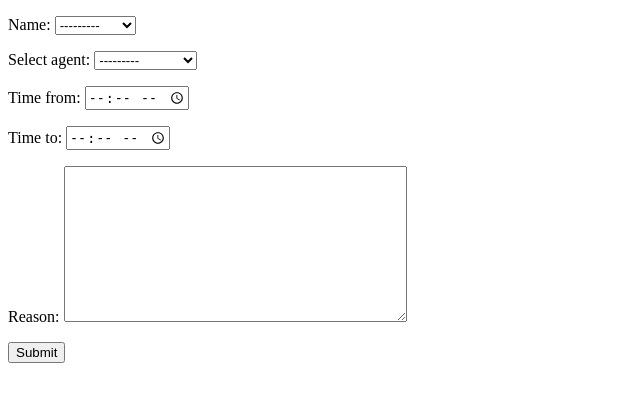
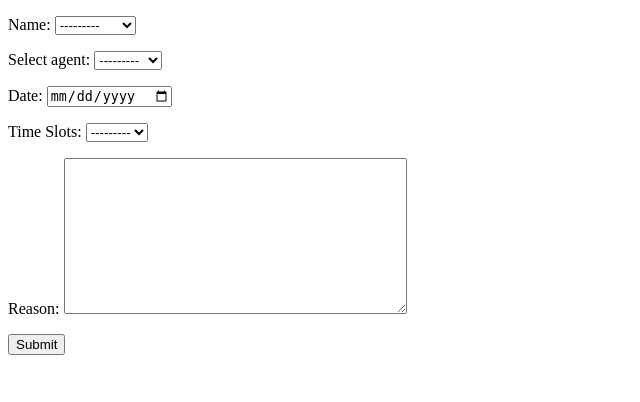
Before and after one commit to AI-ApeX-DeV/Infosys_Online_Insurance_Project, a Django app: page /appointment/ in a window 1280 px wide. Shown: the top 402 px of the page, without its empty margins (0-640 px from the left). Run offline with Django 5.2, Linux system fonts and the light colour scheme; data comes from the database, SQL or seed files in the repository.

Commit message:
added confict resolution

```diff
--- a/team2/online_insurance/forms.py
+++ b/team2/online_insurance/forms.py
@@ -1,6 +1,21 @@
 from django import forms
 from django.contrib.auth.models import User
 from .models import AgentAvailability,Appointment,Policy
+from pymongo import MongoClient
+from pymongo.server_api import ServerApi
+from django.http import HttpResponseRedirect
+from django.urls import reverse
+from datetime import datetime
+from django.contrib import messages
+
+
+
+uri = "mongodb+srv://syed:BMmkQtHjyzPLRyYE@cluster0.yb37t1h.mongodb.net/?retryWrites=true&w=majority&appName=Cluster0"
+# Create a new client and connect to the server
+client = MongoClient(uri, server_api=ServerApi('1'))
+client = MongoClient(uri)
+db = client['infosys']
+agent_availability_collection = db['agent_availability']
 
 
 class CustomRegistrationForm(forms.Form):
@@ -38,16 +53,72 @@ class AgentRequest(forms.ModelForm):
             'end_time': forms.DateTimeInput(attrs={'type': 'datetime-local', 'class': 'form-control', 'required': True}),
             'latitude': forms.NumberInput(attrs={'class': 'form-control', 'required': True}),
             'longitude': forms.NumberInput(attrs={'class': 'form-control', 'required': True}),
+            'time_slots': forms.CheckboxSelectMultiple,
         }
+
+
+def check_time_slot(agent_name, time_slot, date):
+    # Query the AgentAvailability model using mongodb
+
+    print("inside fucntion")
+    # Query the AgentAvailability collection for the specific agent and date
+    query = {'agent': agent_name, 'day': date}
+    agent_availability = agent_availability_collection.find_one(query)
+    print(agent_availability)
+    # If agent_availability is None, the agent is not available at all
+    if not agent_availability:
+        return 1
+
+    # Extract the time slots for the agent
+    agent_time_slots = agent_availability['free_slots']
+    agent_date=agent_availability['day']
+    print(agent_date)
+    print(agent_time_slots)
+    # if time slot in free slot then remove it from free and add it to booked slot
+
+    if time_slot in agent_time_slots:
+        agent_availability_collection.update_one(
+            {'agent': agent_name, 'day': date},
+            {'$pull': {'free_slots': time_slot}, '$push': {'booked_slots': time_slot}}
+        )
+        return 2
+    else:
+        return 3
+
 
 class SetAppointment(forms.ModelForm):
     class Meta:
         model = Appointment
+        widgets = {
+            'date': forms.DateInput(attrs={'type': 'date'}),
+        }
         fields = '__all__'
-        widgets = {
-                'time_from': forms.TimeInput(attrs={'type': 'time'}),
-                'time_to': forms.TimeInput(attrs={'type': 'time'}),
-            }
+
+    def clean(self):
+        cleaned_data = super().clean()
+        select_agent = cleaned_data.get('select_agent')
+        time_slots = cleaned_data.get('time_slots')
+        date = cleaned_data.get('date')
+        print(select_agent)
+        print(time_slots)
+        print('hellos')
+        print(date)
+        #print type of date
+        print(type(date))
+        date_str = date.strftime('%d-%m-%Y')
+        print(date_str)
+        print(type(date_str))
+        # Check if the selected time slot is already booked for the agent
+        is_booked = check_time_slot(select_agent.agent, time_slots, date_str)  # Pass the agent's name
+        if is_booked==3:
+
+            messages.error(request, f"The time slot {time_slots} is already booked for agent {select_agent.agent} or not available")
+
+        elif is_booked==1:
+            raise ValueError(f"Agent {select_agent.agent} is not available on {date_str}.")
+        else:
+            pass
+
 
 class NewPolicy(forms.ModelForm):
     class Meta:
--- a/team2/online_insurance/models.py
+++ b/team2/online_insurance/models.py
@@ -1,5 +1,42 @@
 from django.db import models
 from django.contrib.auth.models import User
+from pymongo import MongoClient
+from pymongo.server_api import ServerApi
+from datetime import timedelta
+
+uri = "mongodb+srv://syed:BMmkQtHjyzPLRyYE@cluster0.yb37t1h.mongodb.net/?retryWrites=true&w=majority&appName=Cluster0"
+# Create a new client and connect to the server
+client = MongoClient(uri, server_api=ServerApi('1'))
+client = MongoClient(uri)
+db = client['infosys']
+agent_availability_collection = db['agent_availability']
+
+
+TIME_SLOT_CHOICES = [
+    ('1-2', '1-2'),
+    ('2-3', '2-3'),
+    ('3-4', '3-4'),
+    ('4-5', '4-5'),
+    ('5-6', '5-6'),
+    ('6-7', '6-7'),
+    ('7-8', '7-8'),
+    ('8-9', '8-9'),
+    ('9-10', '9-10'),
+    ('10-11', '10-11'),
+    ('11-12', '11-12'),
+    ('12-13', '12-13'),
+    ('13-14', '13-14'),
+    ('14-15', '14-15'),
+    ('15-16', '15-16'),
+    ('16-17', '16-17'),
+    ('17-18', '17-18'),
+    ('18-19', '18-19'),
+    ('19-20', '19-20'),
+    ('20-21', '20-21'),
+    ('21-22', '21-22'),
+    ('22-23', '22-23'),
+    ('23-24', '23-24'),
+]
 
 # Create your models here.
 class UserInfo(models.Model):
@@ -55,20 +92,46 @@ class AgentAvailability(models.Model):
     end_time=models.DateTimeField()
     lattitude=models.FloatField()
     longitude=models.FloatField()
+    time_slots = models.CharField(max_length=300, verbose_name='Time Slots')
+
+    def save(self, *args, **kwargs):
+        # Convert time_slots string to a list
+        if isinstance(self.time_slots, str):
+            self.time_slots = self.time_slots.split(',')
+
+        # Save to MongoDB
+        delta = self.end_time.date() - self.start_time.date()
+        for i in range(delta.days + 1):
+            date = self.start_time.date() + timedelta(days=i)
+            date_str = date.strftime('%d-%m-%Y')
+
+            # Save free and booked slots for each date
+            data = {
+                'day': date_str,
+                'agent': self.agent,
+                'time_slots': self.time_slots,
+                'free_slots': self.time_slots,
+                'booked_slots': [],
+            }
+            agent_availability_collection.insert_one(data)
+        super().save(*args, **kwargs)
 
     def __str__(self):
         return f"{self.agent}"
 
 
+
+
 class Appointment(models.Model):
     Name=models.ForeignKey(User,on_delete=models.CASCADE,null=False)
     select_agent=models.ForeignKey(AgentAvailability,on_delete=models.CASCADE,null=False)
-    time_from = models.TimeField()
-    time_to = models.TimeField()
+    date=models.DateField()
+    time_slots = models.CharField(max_length=300,choices=TIME_SLOT_CHOICES, verbose_name='Time Slots')
     reason=models.TextField(null=False)
 
     def __str__(self):
         return f"{self.Name}"
+
 
 
 
--- a/team2/online_insurance/templates/appointment.html
+++ b/team2/online_insurance/templates/appointment.html
@@ -6,6 +6,13 @@
     <title>Document</title>
 </head>
 <body>
+    {% if messages %}
+        <ul class="messages">
+            {% for message in messages %}
+                <li class="{% if message.tags %}{{ message.tags }}{% endif %}">{{ message }}</li>
+            {% endfor %}
+        </ul>
+    {% endif %}
     <form method="POST">
         {% csrf_token %}
         {{ form.as_p }}
--- a/team2/online_insurance/views.py
+++ b/team2/online_insurance/views.py
@@ -9,8 +9,21 @@ from django.contrib.auth import authenticate, login
 from django.http import HttpResponse
 import binascii
 import folium
+from pymongo import MongoClient
+from pymongo.server_api import ServerApi
+from django.views.generic import TemplateView
+from django.contrib import messages
+
+uri = "mongodb+srv://syed:BMmkQtHjyzPLRyYE@cluster0.yb37t1h.mongodb.net/?retryWrites=true&w=majority&appName=Cluster0"
+# Create a new client and connect to the server
+client = MongoClient(uri, server_api=ServerApi('1'))
+client = MongoClient(uri)
+db = client['infosys']
+agent_availability_collection = db['agent_availability']
 
 
+class ErrorPageView(TemplateView):
+    template_name = 'error_page.html'
 
 def generate_short_hash(string):
     # Calculate the CRC32 hash
@@ -127,15 +140,20 @@ def agentupdate(request):
     context={'form':form}
     return render(request,'agent.html',context)
 
+
 def appointment(request):
     form = SetAppointment()
-    if request.method == 'POST':
-        form = SetAppointment(request.POST)
-        if form.is_valid:
-            form.save()
-            return redirect('/admin/')
-    context={'form':form}
-    return render(request,'appointment.html',context)
+    try:
+        if request.method == 'POST':
+            form = SetAppointment(request.POST)
+            if form.is_valid():
+                form.save()
+                return redirect('/admin/')
+        context = {'form': form}
+        return render(request, 'appointment.html', context)
+    except Exception as e:
+        messages.error(request, "The time slot is already booked for the agent or not available")
+        return render(request, 'appointment.html', {'form': form})
 
 def PolicyUpdate(request):
     form=NewPolicy()
```
Also changed, not shown: team2/db.sqlite3, team2/online_insurance/migrations/0001_initial.py, team2/online_insurance/migrations/0002_agentavailability.py (deleted), team2/online_insurance/migrations/0003_agentavailability_agent.py (deleted), team2/online_insurance/migrations/0003_alter_agentavailability_lattitude_and_more.py (deleted), team2/online_insurance/migrations/0004_agentavailability_agent_district.py (deleted), team2/online_insurance/migrations/0005_merge_20240509_2250.py (deleted), team2/online_insurance/migrations/0006_appointment.py (deleted), team2/online_insurance/migrations/0007_policy_alter_agentavailability_agent.py (deleted), team2/online_insurance/migrations/0008_alter_agentavailability_agent_and_more.py (deleted), team2/online_insurance/templates/error_page.html (added).
